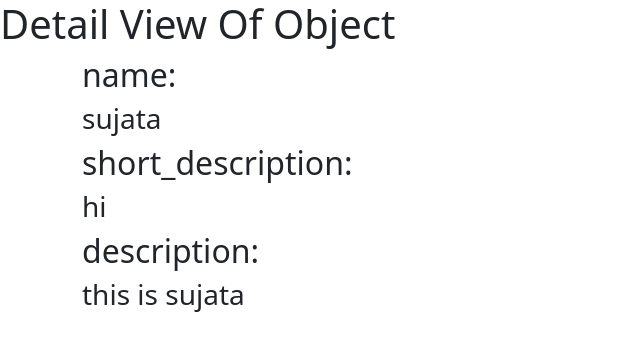
After one commit to sujataregmi12/Ontreat, a Django app: template templates/detail.html in a window 1280 px wide. The commit adds this page. Shown: the top 351 px of the page, without its empty margins (0-640 px from the left). Run offline with Django 5.2, Linux system fonts and the light colour scheme; the template is opened without the code that fills it: values that come from a table or form of the project are taken from there, others are empty; data comes from the database, SQL or seed files in the repository; some libraries are stand-ins or nearby versions.

Commit message:
update commit

```diff
--- a/home/urls.py
+++ b/home/urls.py
@@ -6,6 +6,6 @@ from home.views import IndexView, ProjectListView
 urlpatterns = [
     path('', IndexView.as_view(), name= 'index'),
     path('project_list', ProjectListView.as_view(), name= 'project_list'),
-
+    path('<int:pk>', ProjectListView.as_view(), name= 'detail'),
 
 ]
--- /dev/null
+++ b/templates/detail.html
@@ -0,0 +1,18 @@
+<!doctype html>
+<html lang="en">
+  <head>
+    <meta charset="utf-8">
+    <meta name="viewport" content="width=device-width, initial-scale=1">
+    <title>Detail View</title>
+    <link href="https://cdn.jsdelivr.net/npm/bootstrap@5.3.3/dist/css/bootstrap.min.css" rel="stylesheet" integrity="sha384-QWTKZyjpPEjISv5WaRU9OFeRpok6YctnYmDr5pNlyT2bRjXh0JMhjY6hW+ALEwIH" crossorigin="anonymous">
+  </head>
+  <body>
+    <h1>Detail View Of Object</h1>
+    <div class="container">
+    <h2>name:</h2><h3>{{project_detail.name}}</h3>
+    <h2>short_description:</h2><h3>{{project_detail.short_description}}</h3>
+    <h2>description:</h2><h3>{{project_detail.description}}</h3>
+
+    <script src="https://cdn.jsdelivr.net/npm/bootstrap@5.3.3/dist/js/bootstrap.bundle.min.js" integrity="sha384-YvpcrYf0tY3lHB60NNkmXc5s9fDVZLESaAA55NDzOxhy9GkcIdslK1eN7N6jIeHz" crossorigin="anonymous"></script>
+  </body>
+</html>
--- a/templates/projectlist.html
+++ b/templates/projectlist.html
@@ -7,6 +7,12 @@
         {% if project_list %}
             {% for project in project_list %}
             <li>{{ project.name }}</li>
+
+
+           <a href="{{project.id}}"><h1>{{project.name}}</h1></a><hr>
+
+
+
             {% endfor %}
         {% endif %}
     </ul>
```
Also changed, not shown: home/views.py (+11 -2 lines), Ontreat/urls.py (line endings or trailing spaces), home/forms.py (deleted).
